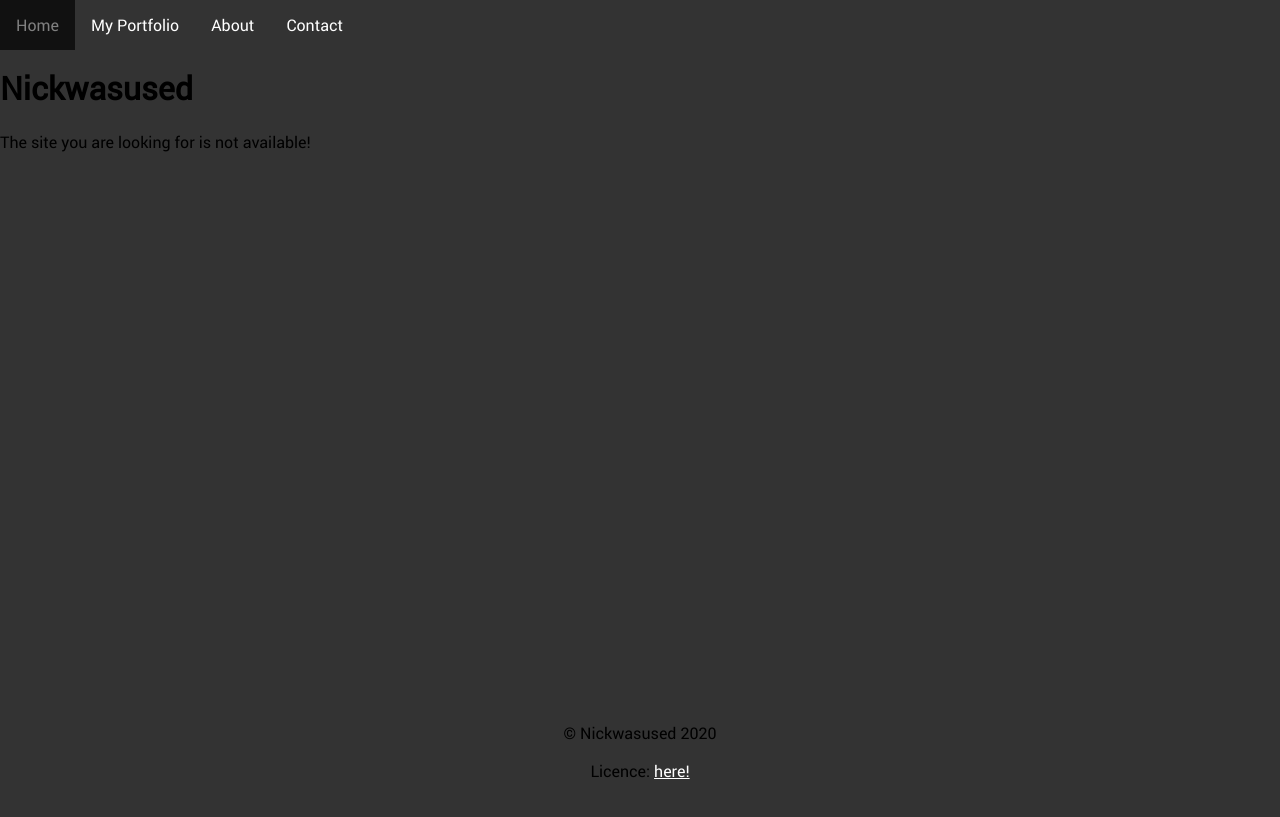
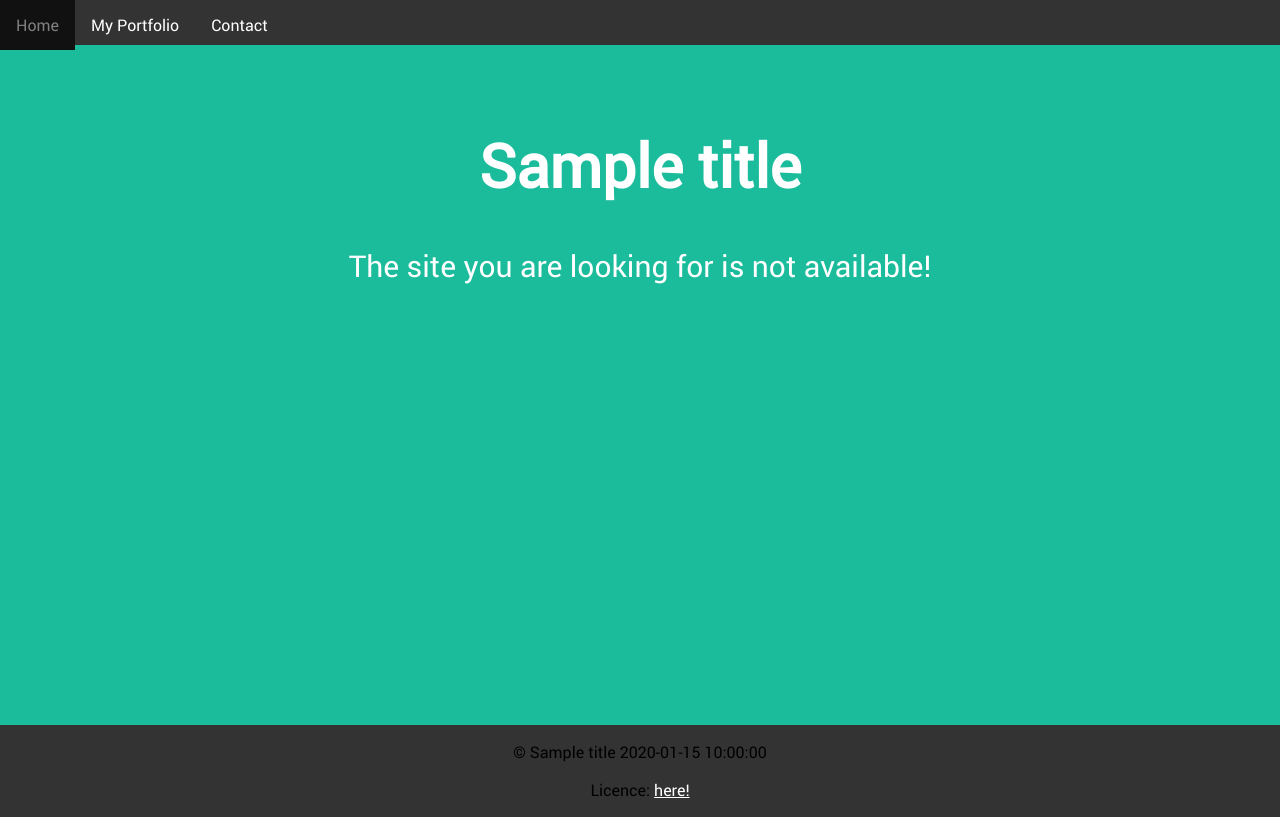
Before and after one commit to Nickwasused/https-Nickwasused, a Flask app: template templates/404.html in a window 1280 px wide. Before the commit the page ends 779 px from the top, so only its background shows below. Run offline with Flask 2, Linux system fonts and the light colour scheme; the template is opened without the code that fills it: most values are stand-ins (such as "Sample title", 1, 10 or a date in 2020).

Commit message:
--better template use

```diff
--- a/app.py
+++ b/app.py
@@ -1,5 +1,7 @@
 from flask import Flask, render_template
 from datetime import datetime
+from html import unescape
+import io
 app = Flask(__name__)
 today = datetime.today()
 
@@ -10,15 +12,17 @@ datem = datetime.today().strftime("%Y")
 
 #Links
 linklist = ['https://github.com/Nickwasused', 'https://www.youtube.com/channel/UCsRLiy6MV4udCvbbcKBl5-g', 'https://crowdin.com/profile/n1ckw4sused', 'https://github.com/Nickwasused/FreeGamesonSteam', 'mailto:nickwasused.social@protonmail.com', 'https://twitter.com/Nickwasused', 'https://keybase.io/Nickwasused/chat']
+indexmenulist = ['#home', '#portfolio', '#contact']
+fofmenulist = ['.#home', '.#portfolio', '.#contact']
 
 @app.route("/")
 def index():
-    return render_template('index.html', title=title, date=datem, lang=lang, links=linklist)
+    return render_template('index.html', title=title, date=datem, lang=lang, links=linklist, menu=indexmenulist)
 
 
 @app.errorhandler(404)
 def page_not_found(error):
-    return render_template('404.html', title=title), 404
+    return render_template('404.html', title=title, date=datem, lang=lang, menu=fofmenulist), 404
 
 
 if __name__ == '__main__':
--- a/static/css/complete.css
+++ b/static/css/complete.css
@@ -113,7 +113,8 @@ footer {
 
 .ncontent1,
 .ncontent2,
-.ncontent3 {
+.ncontent3,
+.ncontent5 {
 	padding-top       : 5vh;
 	text-align        : center;
 	color             : white;
@@ -145,6 +146,8 @@ footer {
 }
 
 .ncontent5 {
+	scroll-snap-align : start;
+	background        : #1abc9c;
 	min-height        : 80vh;
 	min-width         : 100vw;
 	max-height        : 80vh;
@@ -180,6 +183,11 @@ footer {
 	width      : 0vw;
 }
 
+.pgp {
+	font-size   : 10px;
+	white-space : wrap;
+}
+
 @media only screen and (max-width: 700px) {
 	.ncontent2,
 	.ncontent4 {
--- a/templates/404.html
+++ b/templates/404.html
@@ -1,54 +1,7 @@
-<!DOCTYPE html>
-<html lang="de">
-	<head>
-		<title>{{ title }}</title>
-		<meta charset="utf-8">
-		<meta name="viewport" content="width=device-width,initial-scale=1">
-		<meta name="description" content="Nickwasused´s Website">
-		<meta name="keywords" content="Portfolio, Website">
-		<link rel="author" href="https://twitter.com/Nickwasused" />
-		<link rel="canonical" href="https://nickwasused.de" />
-		<meta name="twitter:card" content="Nickwasused´s Website">
-		<meta name="twitter:url" content="https://nickwasused.de">
-		<meta name="twitter:title" content="Nickwasused">
-		<meta name="twitter:description" content="Nickwasused´s Website">
-		<meta name="twitter:image" content="{{ url_for('static', filename='img/metadata/fav-og.jpg') }}">
-		<meta property="og:image" content="{{ url_for('static', filename='img/metadata/fav-og.jpg') }}">
-		<meta property="og:image:width" content="1744">
-		<meta property="og:image:height" content="913">
-		<meta property="og:title" content="Nickwasused">
-		<meta property="og:description" content="Nickwasused´s Website">
-		<meta property="og:url" content="https://nickwasused.de/index.html">
-		<link rel="apple-touch-icon" sizes="180x180" href="{{ url_for('static', filename='fav/apple-touch-icon.png') }}">
-		<link rel="icon" type="image/png" sizes="32x32" href="{{ url_for('static', filename='fav/favicon-32x32.png') }}">
-		<link rel="icon" type="image/png" sizes="192x192" href="{{ url_for('static', filename='fav/android-chrome-192x192.png') }}">
-		<link rel="icon" type="image/png" sizes="16x16" href="{{ url_for('static', filename='fav/favicon-16x16.png') }}">
-		<link rel="manifest" href="{{ url_for('static', filename='fav/site.webmanifest') }}">
-		<link rel="mask-icon" href="{{ url_for('static', filename='fav/safari-pinned-tab.svg') }}" color="#5bbad5">
-		<link rel="shortcut icon" href="{{ url_for('static', filename='fav/favicon.ico') }}">
-		<meta name="msapplication-TileColor" content="#2b5797">
-		<meta name="msapplication-TileImage" content="{{ url_for('static', filename='fav/mstile-144x144.png') }}">
-		<meta name="msapplication-config" content="{{ url_for('static', filename='fav/browserconfig.xml') }}">
-		<meta name="theme-color" content="#ffffff">
-		<link type="text/css" rel="stylesheet" href="{{ url_for('static', filename='css/basic.css') }}">
-	</head>
-	<header>
-		<ul>
-			<li><a href=".">Home</a></li>
-			<li><a href=".#portfolio">My Portfolio</a></li>
-			<li><a href=".#about">About</a></li>
-			<li><a href=".#contact">Contact</a></li>
-		</ul>
-	</header>
-	<body>
-	<div class="ncontent5">
-		<h1>Nickwasused</h1>
-		<p>The site you are looking for is not available!</p>
-	</div>
-	</body>
-	<footer>
-		<p>&copy; Nickwasused 2020</p>
-		<p>Licence: <a href="LICENCE" target="_blank" rel="noopener noreferrer">here!</a></p>
-		<link type="text/css" rel="stylesheet" href="{{ url_for('static', filename='css/complete.css') }}">
-	</footer>
-</html>
+{% extends "base.html" %}
+{% block body %}
+<div class="ncontent5">
+    <h1>{{ title }}</h1>
+    <p>The site you are looking for is not available!</p>
+</div>
+{% endblock %}
--- /dev/null
+++ b/templates/base.html
@@ -0,0 +1,59 @@
+<!DOCTYPE html>
+<html lang="{{ lang }}">
+    <head>
+        <title>{{ title }}</title>
+        <meta charset="utf-8">
+        <meta name="viewport" content="width=device-width,initial-scale=1">
+        <meta name="description" content="{{ title }}´s Website">
+        <meta name="keywords" content="Portfolio, Website">
+        <link rel="author" href="https://twitter.com/{{ title }}" />
+        <link rel="canonical" href="https://nickwasused.de" />
+        <meta name="twitter:card" content="{{ title }}´s Website">
+        <meta name="twitter:url" content="https://nickwasused.de">
+        <meta name="twitter:title" content="{{ title }}">
+        <meta name="twitter:description" content="Nickwasused´s Website">
+        <meta name="twitter:image" content="{{ url_for('static', filename='img/metadata/fav-og.jpg') }}">
+        <meta property="og:image" content="{{ url_for('static', filename='img/metadata/fav-og.jpg') }}">
+        <meta property="og:image:width" content="1744">
+        <meta property="og:image:height" content="913">
+        <meta property="og:title" content="{{ title }}">
+        <meta property="og:description" content="{{ title }}´s Website">
+        <meta property="og:url" content="https://nickwasused.de/index.html">
+        <link rel="apple-touch-icon" sizes="180x180" href="{{ url_for('static', filename='fav/apple-touch-icon.png') }}">
+        <link rel="icon" type="image/png" sizes="32x32" href="{{ url_for('static', filename='fav/favicon-32x32.png') }}">
+        <link rel="icon" type="image/png" sizes="192x192" href="{{ url_for('static', filename='fav/android-chrome-192x192.png') }}">
+        <link rel="icon" type="image/png" sizes="16x16" href="{{ url_for('static', filename='fav/favicon-16x16.png') }}">
+        <link rel="manifest" href="{{ url_for('static', filename='fav/site.webmanifest') }}">
+        <link rel="mask-icon" href="{{ url_for('static', filename='fav/safari-pinned-tab.svg') }}" color="#5bbad5">
+        <link rel="shortcut icon" href="{{ url_for('static', filename='fav/favicon.ico') }}">
+        <meta name="msapplication-TileColor" content="#2b5797">
+        <meta name="msapplication-TileImage" content="{{ url_for('static', filename='fav/mstile-144x144.png') }}">
+        <meta name="msapplication-config" content="{{ url_for('static', filename='fav/browserconfig.xml') }}">
+        <meta name="theme-color" content="#ffffff">
+        <link type="text/css" rel="stylesheet" href="{{ url_for('static', filename='css/basic.css') }}">
+    </head>
+    <header>
+        <ul>
+            <li>
+                <a href="{{ menu[0] }}">Home</a>
+            </li>
+            <li>
+                <a href="{{ menu[1] }}">My Portfolio</a>
+            </li>
+            <li>
+                <a href="{{ menu[2] }}">Contact</a>
+            </li>
+        </ul>
+    </header>
+	<body>
+	<div>
+        {%block body%}
+        {%endblock%}
+	</div>
+	</body>
+	<footer>
+        <p>&copy; {{ title }} {{ date }}</p>
+        <p>Licence: <a href="LICENSE" target="_blank" rel="noopener noreferrer">here!</a></p>
+        <link type="text/css" rel="stylesheet" href="{{ url_for('static', filename='css/complete.css') }}">
+    </footer>
+</html>
```
Also changed, not shown: templates/index.html (+3 -57 lines).
